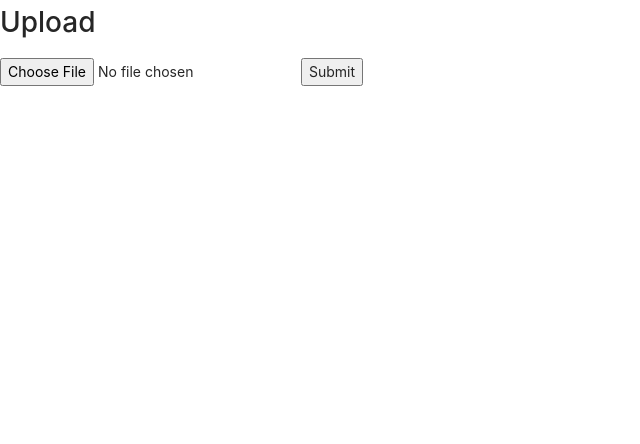
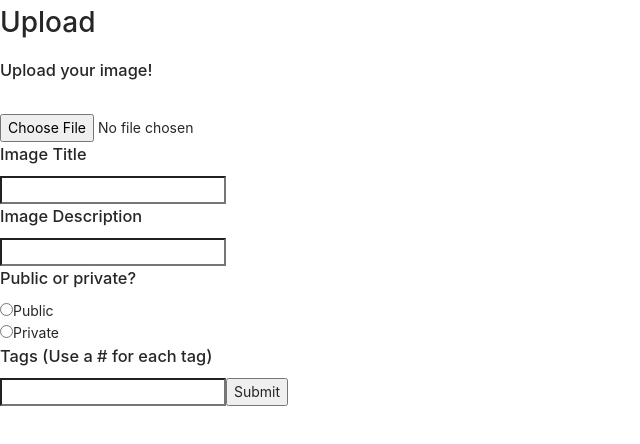
Before and after one commit to harshsepi0l/FotoFlix-V.2, a React (Create React App) app in the folder tstest/: page /UploadForm in a window 1280 px wide. Shown: the top 444 px of the page, without its empty margins (0-640 px from the left). Built offline with nearby package versions, Linux system fonts and the light colour scheme; no server answers.

Commit message:
Updated index.tsx
Chips array was commented out

```diff
--- a/tstest/src/pages/UploadForm/index.tsx
+++ b/tstest/src/pages/UploadForm/index.tsx
@@ -1,6 +1,5 @@
 import React from "react";
-import { useState, useEffect } from "react";
-import axios from "axios";
+import { useState } from "react";
 import {
   Formik,
   Form,
@@ -9,16 +8,40 @@ import {
   FormikHelpers,
   FormikValues,
 } from "formik";
+// import ChipsArray from "./components/Tags/index.tsx";
+
 export const UploadForm = () => {
   const [previewSource, setPreviewSource] = useState("");
   const [fileInputState, setFileInputState] = useState("");
   const [selectedFile, setSelectedFile] = useState("");
-  const [values, setValues] = useState("");
-  useEffect(() => {
-    axios.get("http://localhost:3000/Cloudinary").then((response) => {
-      setValues(response.data);
-    });
-  }, []);
+  const [imageTitle, setImageTitle] = useState(""); // Control title of image
+  const [imageDesc, setImageDesc] = useState(""); // Control image description
+  const [imageVis, setImageVis] = useState(1); // Control public (0) vs. private (1)
+  const [imageTags, setImageTags] = useState(""); // tags
+
+  const handleImageTitleChange = (e: any) => {
+    // This updates every single time anything is typed
+    const title = e.target.value;
+    setImageTitle(title);
+  };
+  const handleImageDescChange = (e: any) => {
+    const desc = e.target.value;
+    setImageDesc(desc);
+  };
+  const handleImageVisChange = (e: any) => {
+    // Public or private
+    const vis = e.target.value;
+    if (vis == "public") {
+      setImageVis(0);
+    } else {
+      setImageVis(1);
+    }
+  };
+  const handleTagsChange = (e: any) => {
+    const tags = e.target.value;
+    setImageTags(tags);
+  };
+
   const handleFileInputChange = (e: any) => {
     const file = e.target.files[0];
     previewFile(file);
@@ -41,19 +64,43 @@ export const UploadForm = () => {
     try {
       await fetch("http://localhost:3000/Cloudinary", {
         method: "POST",
-        body: JSON.stringify({ data: base64EncodedImage }),
+        body: JSON.stringify({
+          data: base64EncodedImage,
+          Title: imageTitle,
+          Description: imageDesc,
+          PublicOrPrivate: imageVis,
+          Tags: imageTags,
+        }),
         headers: { "Content-type": "application/json" },
       });
     } catch (err) {
       console.error(err);
     }
   };
+  // const uploadData =async (data:any) => {
+  //   try {
+  //     await fetch("", {
+  //       method: "POST",
+  //       body: JSON.stringify({
+  //         "Title": imageTitle,
+  //         "Description": imageDesc,
+  //         "PublicOrPrivate": imageVis,
+  //         "Tags": imageTags
+  //       }),
+  //       headers: { "Content-type": "application/json" },
+  //     });
+  //   } catch (err) {
+  //     console.error(err);
+  //   }
+  // }
   return (
     <div>
       {" "}
       <div>
         <h1>Upload </h1>
         <form onSubmit={handleSubmitFile} className="form">
+          <h3>Upload your image!</h3>
+          <br />
           <input
             type="file"
             name="image "
@@ -61,10 +108,55 @@ export const UploadForm = () => {
             value={fileInputState}
             className="form-input"
           />
+          <br />
+          <h3>Image Title</h3>
+          <input
+            type="text"
+            name="Image Title"
+            onChange={handleImageTitleChange}
+            className="form-input"
+          />
+          <br />
+          <h3>Image Description</h3>
+          <input
+            type="text"
+            name="Image Description"
+            onChange={handleImageDescChange}
+            className="form-input"
+          />
+          <br />
+          <h3>Public or private?</h3>
+          <input
+            type="radio"
+            value="public"
+            id="public"
+            onChange={handleImageVisChange}
+            name="vis"
+          />
+          <label htmlFor="public">Public</label>
+          <br />
+          <input
+            type="radio"
+            value="private"
+            id="private"
+            onChange={handleImageVisChange}
+            name="vis"
+          />
+          <label htmlFor="private">Private</label>
+
+          <br />
+          <h3>Tags (Use a # for each tag)</h3>
+          <input
+            type="text"
+            name="Tags"
+            onChange={handleTagsChange}
+            className="form-input"
+          />
 
           <button className="btn" type="submit">
             Submit
           </button>
+          {/* <ChipsArray /> */}
         </form>
         {previewSource && (
           <img src={previewSource} alt="chosen" style={{ height: "300px" }} />
```
